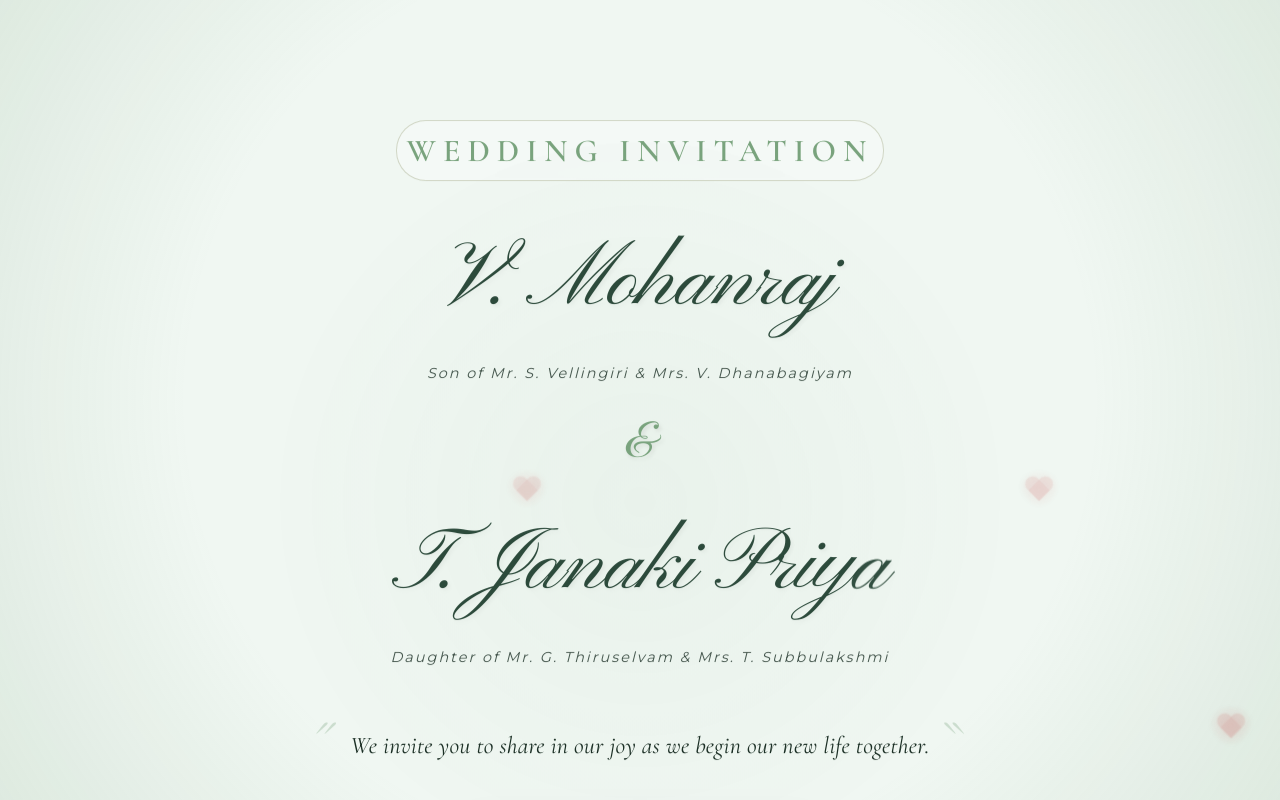
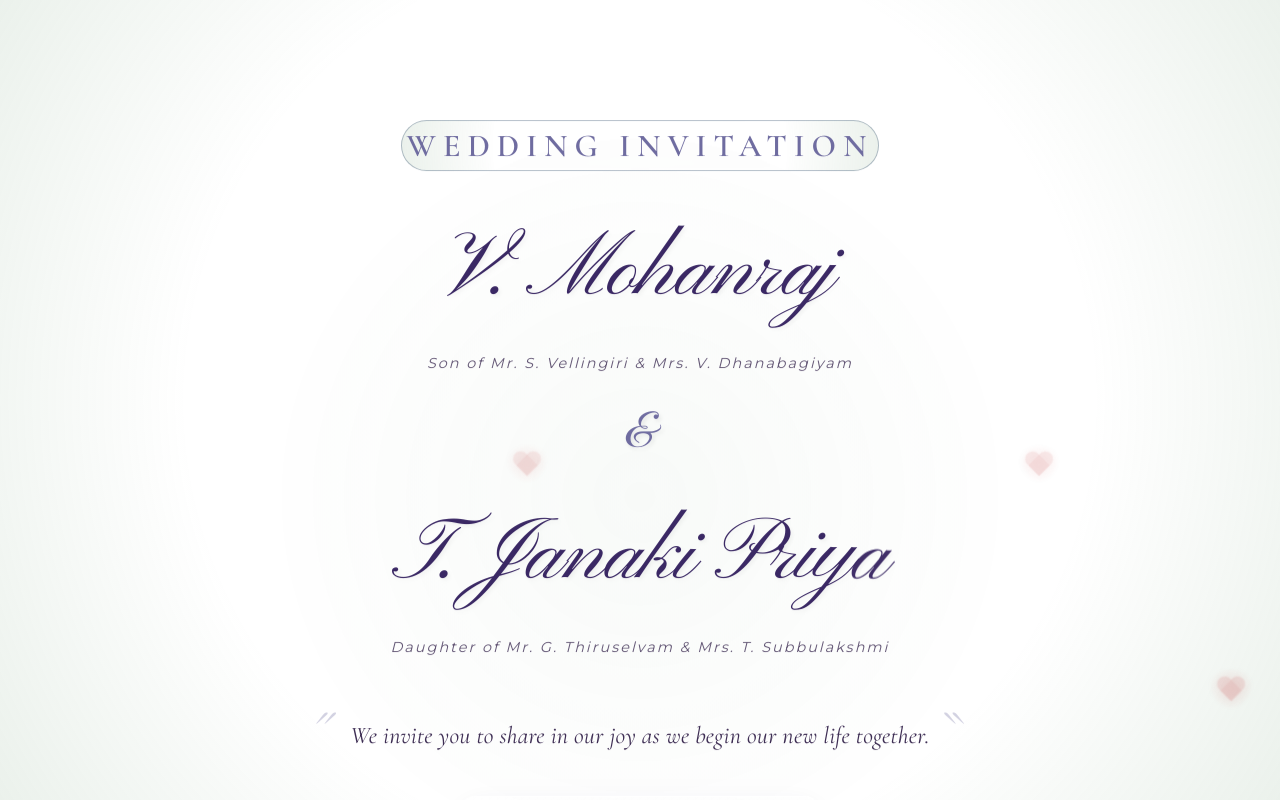
Before and after one commit to Mohanraj-VD/MJ, a React (Vite) app: page / in a window 1280 px wide. Both pictures are taken after a click on the button "VIEW DETAILS". Shown: the top 800 px of the page. Built offline with nearby package versions, Linux system fonts and the light colour scheme; a web font is replaced by a local one.

Commit message:
New style changes

```diff
--- a/src/App.css
+++ b/src/App.css
@@ -15,7 +15,7 @@
   transition: filter 300ms;
 }
 .logo:hover {
-  filter: drop-shadow(0 0 2em #646cffaa);
+  filter: drop-shadow(0 0 2em #64c1ffaa);
 }
 .logo.react:hover {
   filter: drop-shadow(0 0 2em #61dafbaa);
--- a/src/components/Details.jsx
+++ b/src/components/Details.jsx
@@ -81,7 +81,7 @@ function Details() {
                                 background: 'linear-gradient(135deg, rgba(121, 163, 125, 0.1) 0%, transparent 100%)',
                                 border: '1px solid rgba(121, 163, 125, 0.3)'
                             }}>
-                                <CelebrationIcon sx={{ fontSize: 40, color: "var(--secondary-color)" }} />
+                                <CelebrationIcon sx={{ fontSize: 40, color: "var(--tertiary-color)" }} />
                             </Box>
                             <Typography variant="h3" sx={{ fontFamily: "'Playfair Display', serif", color: "var(--primary-color)", mb: 2, fontSize: "2rem", fontWeight: 700 }}>
                                 Reception
@@ -91,7 +91,7 @@ function Details() {
                             </Typography>
                             <Box sx={{ width: '30px', height: '2px', bgcolor: 'var(--primary-color)', opacity: 0.2, mx: 'auto', my: 2 }} />
                             <Typography sx={{ fontFamily: "'Montserrat', sans-serif", fontSize: "0.9rem", color: "#666", mb: 3, textTransform: "uppercase", letterSpacing: 2 }}>
-                                6:30 PM Onwards
+                                6:00 PM Onwards
                             </Typography>
                             <Typography sx={{ fontFamily: "'Cormorant Garamond', serif", fontSize: "1.2rem", color: "var(--text-color)", fontStyle: "italic", lineHeight: 1.6 }}>
                                 Join us for an evening of warmth, laughter, and a delightful feast as we celebrate our new beginning together with family and friends.
@@ -128,13 +128,13 @@ function Details() {
                         }}>
                             <Box sx={{
                                 width: '80px', height: '80px',
-                                margin: '0 auto 20px',
+                                margin: '0 auto 10px',
                                 display: 'flex', alignItems: 'center', justifyContent: 'center',
                                 borderRadius: '50%',
                                 background: 'linear-gradient(135deg, rgba(121, 163, 125, 0.1) 0%, transparent 100%)',
                                 border: '1px solid rgba(121, 163, 125, 0.3)'
                             }}>
-                                <FavoriteIcon sx={{ fontSize: 40, color: "var(--secondary-color)" }} />
+                                <FavoriteIcon sx={{ fontSize: 40, color: "var(--tertiary-color)" }} />
                             </Box>
                             <Typography variant="h3" sx={{ fontFamily: "'Playfair Display', serif", color: "var(--primary-color)", mb: 2, fontSize: "2rem", fontWeight: 700 }}>
                                 Muhurtham
@@ -144,7 +144,7 @@ function Details() {
                             </Typography>
                             <Box sx={{ width: '30px', height: '2px', bgcolor: 'var(--primary-color)', opacity: 0.2, mx: 'auto', my: 2 }} />
                             <Typography sx={{ fontFamily: "'Montserrat', sans-serif", fontSize: "0.9rem", color: "#666", mb: 3, textTransform: "uppercase", letterSpacing: 2 }}>
-                                6:00 AM - 7:30 AM
+                                4:30 AM - 6:00 AM
                             </Typography>
                             <Typography sx={{ fontFamily: "'Cormorant Garamond', serif", fontSize: "1.2rem", color: "var(--text-color)", fontStyle: "italic", lineHeight: 1.6 }}>
                                 The sacred moment where two hearts become one. We seek your blessings
--- a/src/components/Gallery.jsx
+++ b/src/components/Gallery.jsx
@@ -12,17 +12,17 @@ function Gallery() {
             description: "\"From two different paths, we now walk one journey.\n" +
                 "With love as our guide and trust as our strength,\n" +
                 "this is just the beginning of forever\"",
-            icon: <FavoriteIcon sx={{ fontSize: 40, color: "var(--secondary-color)" }} />
+            icon: <FavoriteIcon sx={{ fontSize: 40, color: "var(--tertiary-color)" }} />
         },
         {
             title: "The Sacred Tie",
             description: "\"It is not just a knot, but a bond of three knots representing duty, love, and respect, binding two souls in eternal union.\"",
-            icon: <AllInclusiveIcon sx={{ fontSize: 40, color: "var(--secondary-color)" }} />
+            icon: <AllInclusiveIcon sx={{ fontSize: 40, color: "var(--tertiary-color)" }} />
         },
         {
             title: "The Promise",
             description: "\"Holding hands, we promise to walk side by side, through all of life's seasons, sharing laughter, tears, and a lifetime of dreams.\"",
-            icon: <VolunteerActivismIcon sx={{ fontSize: 40, color: "var(--secondary-color)" }} />
+            icon: <VolunteerActivismIcon sx={{ fontSize: 40, color: "var(--tertiary-color)" }} />
         }
     ];
 
--- a/src/components/Venue.jsx
+++ b/src/components/Venue.jsx
@@ -78,7 +78,7 @@ function Venue() {
                                     href="https://maps.app.goo.gl/t3dbT3jUjnT5owVKA"
                                     target="_blank"
                                     sx={{
-                                        backgroundColor: "#285A48",
+                                        backgroundColor: "#241d40",
                                         color: "#fff",
                                         fontFamily: "'Montserrat', sans-serif",
                                         fontWeight: 600,
@@ -87,7 +87,7 @@ function Venue() {
                                         letterSpacing: 1,
                                         textTransform: "uppercase",
                                         fontSize: "0.8rem",
-                                        "&:hover": { backgroundColor: "#519A66" }
+                                        "&:hover": { backgroundColor: "#615099" }
                                     }}
                                 >
                                     Get Directions
--- a/src/index.css
+++ b/src/index.css
@@ -1,12 +1,21 @@
 :root {
   /* Premium Studio Palette - Updated to Pista Green */
-  --primary-color: #2c4a3b; /* Deep Green */
-  --secondary-color: #79a37d; /* Pista Green/Sage */
-  --accent-color: #d1e2d4; /* Light Pista/Mint */
-  --text-color: #1a2e24; /* Very Dark Green/Almost Black */
-  --bg-color: #f0f7f2; /* Off-white with a hint of green */
-  --card-bg: rgba(255, 255, 255, 0.9);
+  /* --primary-color: #2c4a3b; Deep Green */
+  /* --secondary-color: #79a37d; Pista Green/Sage */
+  /* --accent-color: #d1e2d4; Light Pista/Mint */
+  /* --text-color: #1a2e24; Very Dark Green/Almost Black */
+  /* --bg-color: #f0f7f2; Off-white with a hint of green */
+  /* --card-bg: rgba(255, 255, 255, 0.9); */
 
+   /* Premium Studio Palette - Updated to Pista Green */
+  --primary-color: #3a2864; /* Deep Green */
+  --secondary-color: #6f6ca0; /* Pista Green/Sage */
+  --accent-color: #b5add8; /* Light Pista/Mint */
+  --text-color: #3d2d53; /* Very Dark Green/Almost Black */
+  /* --bg-color: #d8e0e9; Off-white with a hint of green */
+  --card-bg: rgba(118, 140, 176, 0.9);
+  --bg-color : radial-gradient(circle, #fdfbfb, #ebedee);
+  --tertiary-color: rgba(255, 0, 0, 0.542);
   /* Fonts */
   --font-heading: 'Cormorant Garamond', serif;
   --font-subheading: 'Playfair Display', serif;
@@ -56,7 +65,7 @@ h1, h2, h3, h4, h5, h6 {
 }
 
 section {
-  padding: 80px 20px;
+  padding: 20px 20px;
   position: relative;
 }
 
@@ -111,10 +120,10 @@ section {
   font-weight: 600;
   margin-bottom: 40px;
   display: inline-block;
-  padding: 10px 10px;
-  border: 1px solid rgba(155, 163, 125, 0.4);
-  border-radius: 30px;
-  background: rgba(255, 255, 255, 0.3);
+  padding: 5px 5px;
+  border: 1px ridge rgba(73, 97, 125, 0.4);
+  border-radius: 50px;
+  background: radial-gradient(circle at center, transparent 0%, rgba(240, 247, 242, 0) 60%, rgba(121, 163, 125, 0.15) 100%);
   backdrop-filter: blur(5px);
   position: relative;
 }
@@ -190,8 +199,8 @@ section {
   color: var(--text-color);
   margin-bottom: 50px;
   max-width: 600px;
-  margin-left: auto;
-  margin-right: auto;
+  margin-left: 10px;
+  margin-right: 10px;
   line-height: 1.8;
   font-style: italic;
   opacity: 0.9;
```
